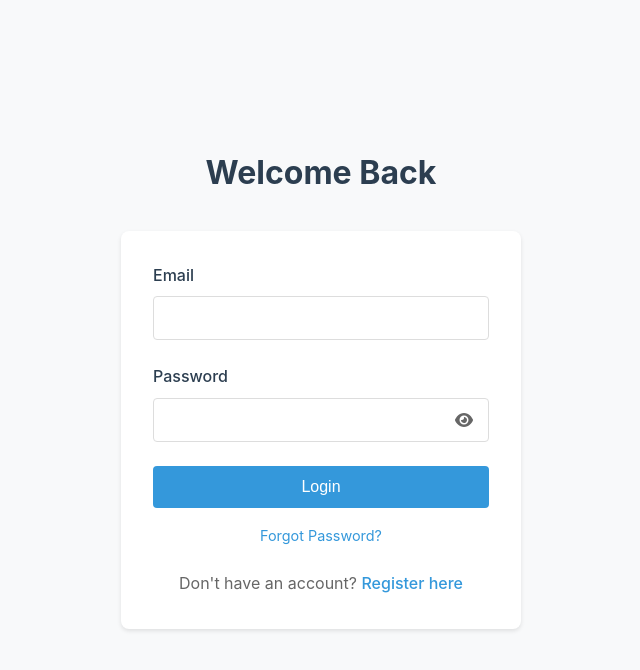
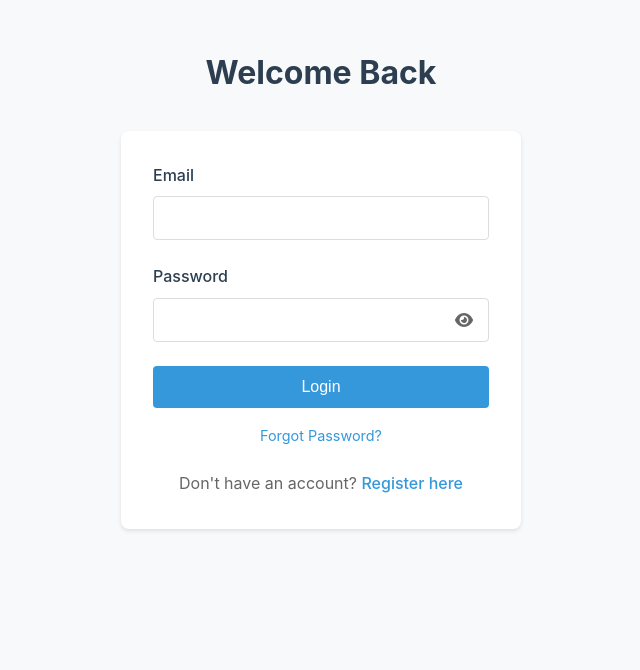
Before and after one commit to Andriamahay11master/BuyRight, a React (Vite) app: page /login in a window 1280 px wide. Shown: the part 112-782 px from the top of the page, without its empty margins (319-959 px from the left). Built offline with nearby package versions, Linux system fonts and the light colour scheme; no server answers.

Commit message:
correct App.tsx

```diff
--- a/src/App.tsx
+++ b/src/App.tsx
@@ -27,7 +27,6 @@ const App: React.FC = () => {
         {showSplash ? (
           <SplashScreen onComplete={handleSplashComplete} />
         ) : (
-          <div className="app">
             <Routes>
               {/* Public routes - only accessible when not authenticated */}
               <Route
@@ -100,7 +99,6 @@ const App: React.FC = () => {
               {/* Catch all route */}
               <Route path="*" element={<Navigate to="/" replace />} />
             </Routes>
-          </div>
         )}
       </AuthProvider>
     </Router>
```
